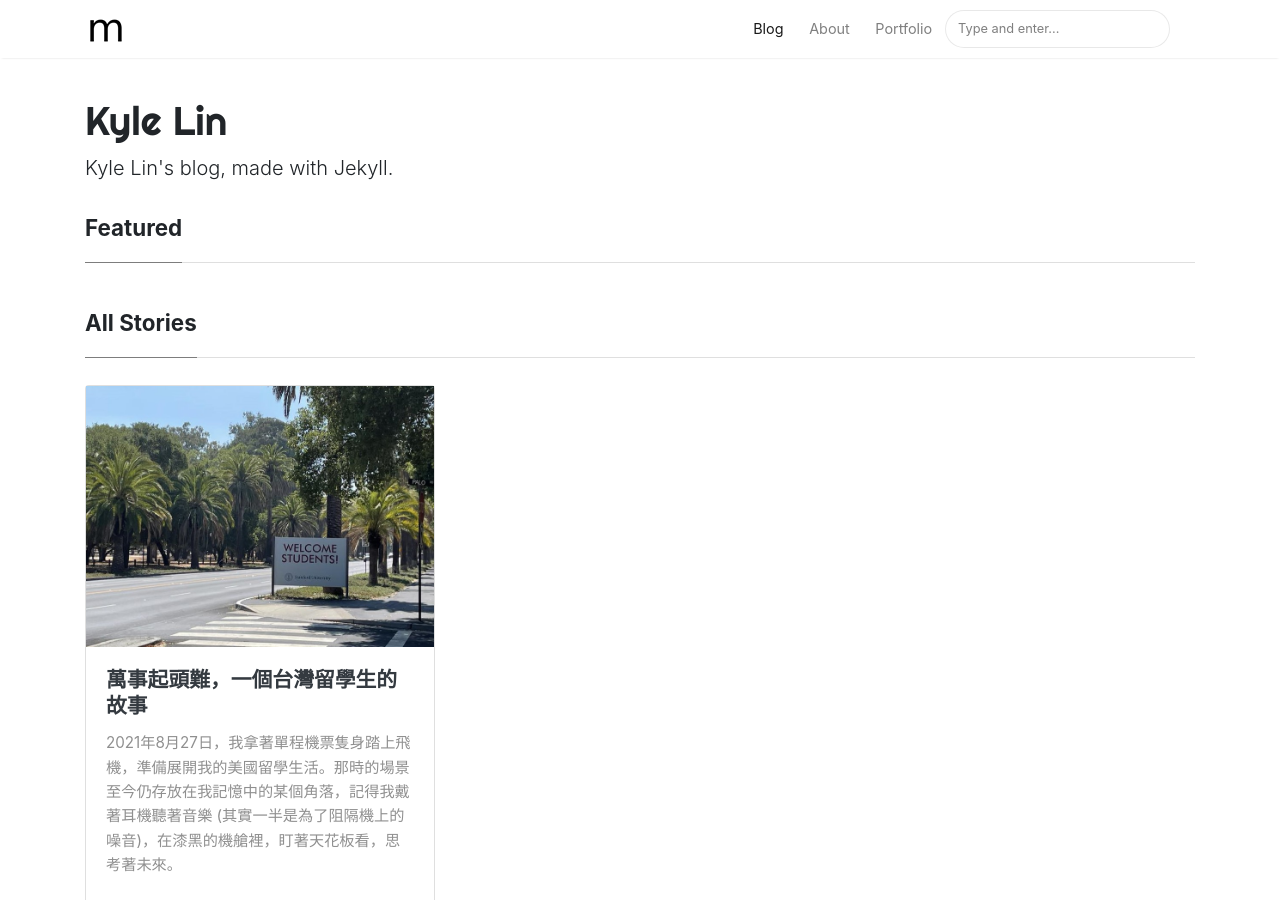
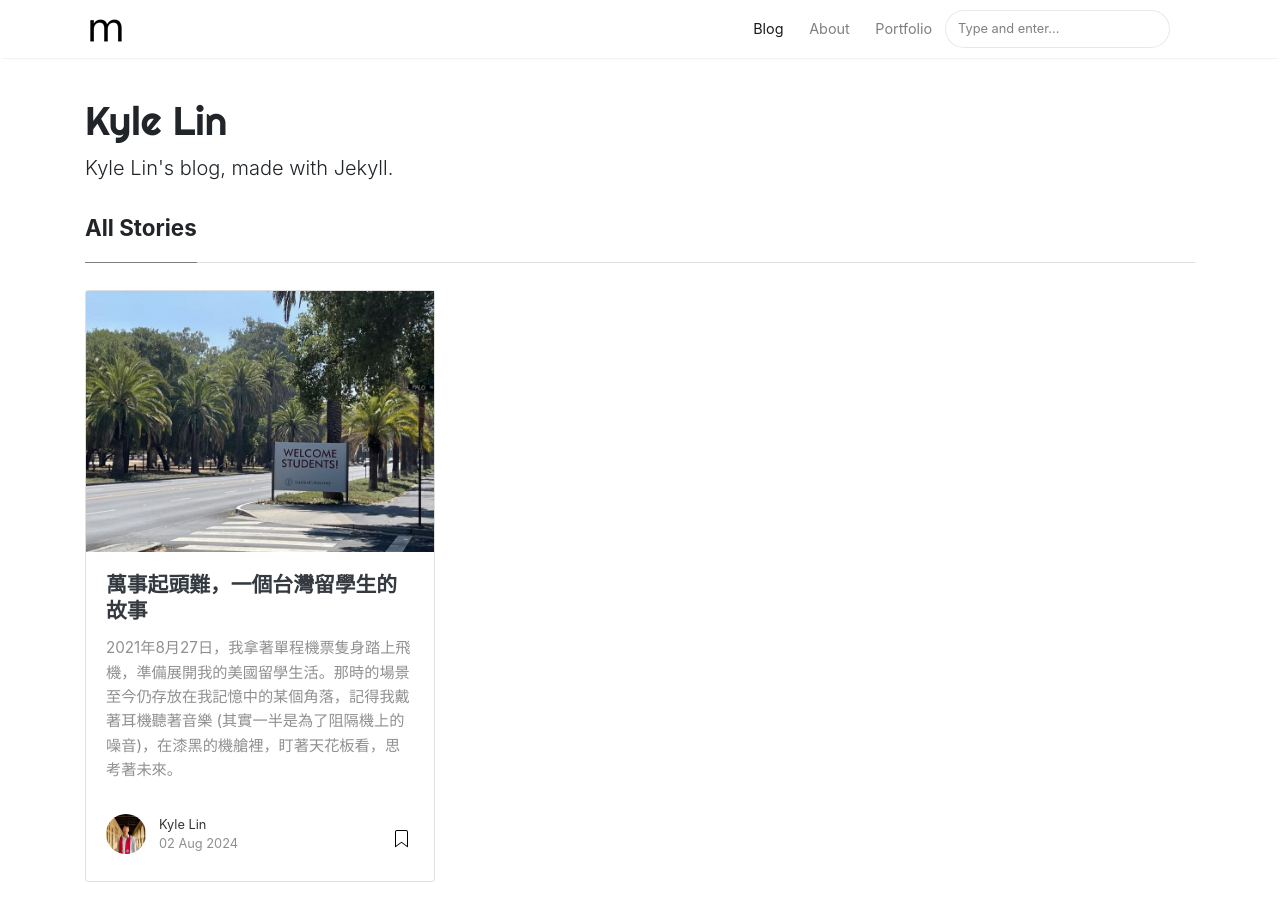
Before and after one commit to PTLin84/blog, a Jekyll site: the page built from index.html, in a window 1280 px wide and 900 px high. Built offline with Jekyll 4.4.1, drawn with Linux system fonts in a browser that asks for light colours; nearby versions of some CDN libraries; the list of posts is cut into pages by our own code.

Commit message:
CONTENT: Updated index.html.

```diff
--- a/index.html
+++ b/index.html
@@ -7,7 +7,7 @@ title: Home
 
 <!-- Featured
 ================================================== -->
-<section class="featured-posts">
+<!-- <section class="featured-posts">
     <div class="section-title">
         <h2><span>Featured</span></h2>
     </div>
@@ -26,7 +26,7 @@ title: Home
     </div>
 </section>
 
-{% endif %}
+{% endif %} -->
 
 <!-- Posts Index
 ================================================== -->
@@ -53,8 +53,8 @@ title: Home
 <!-- Pagination
 ================================================== -->
 <div class="bottompagination">
-<div class="pointerup"><i class="fa fa-caret-up"></i></div>
-<span class="navigation" role="navigation">
-    {% include pagination.html %}
-</span>
+    <div class="pointerup"><i class="fa fa-caret-up"></i></div>
+    <span class="navigation" role="navigation">
+        {% include pagination.html %}
+    </span>
 </div>
```
